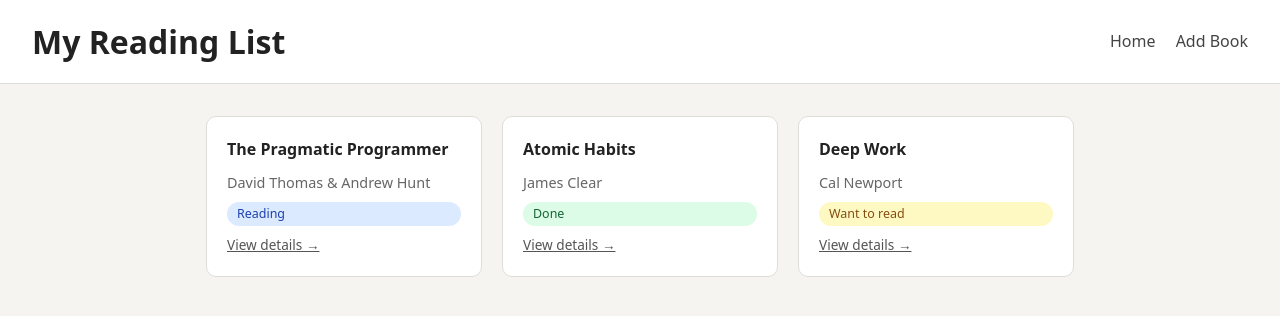
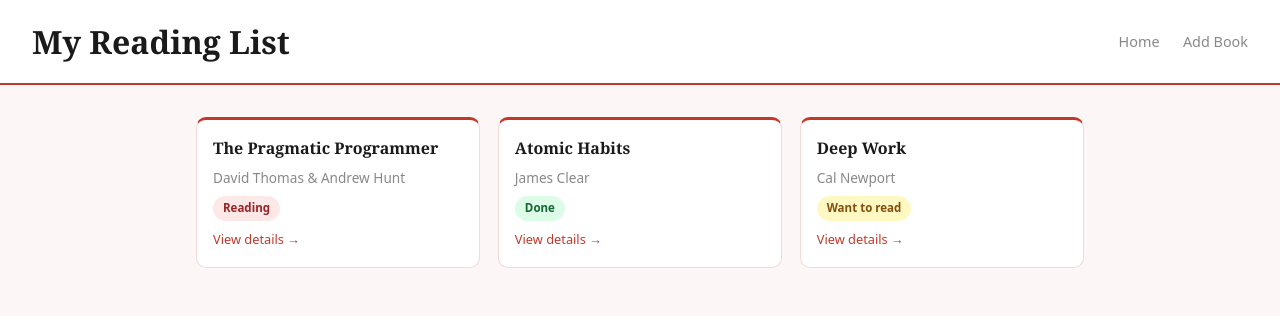
Before and after one commit to Menaka200224/ReadNook, a plain HTML site: page index.html in a window 1280 px wide. Drawn offline with Linux system fonts and the light colour scheme.

Commit message:
Brand: Readnook red theme applied

```diff
--- a/style.css
+++ b/style.css
@@ -1,65 +1,167 @@
+/* ── Readnook – Brand CSS v0.1 ── */
+
+:root {
+  --red:        #C0392B;
+  --red-light:  #fde8e8;
+  --red-border: #f0dada;
+  --bg:         #fdf6f6;
+  --text:       #1a1a1a;
+  --muted:      #888888;
+  --white:      #ffffff;
+}
+
 * { box-sizing: border-box; margin: 0; padding: 0; }
 
 body {
-  font-family: system-ui, sans-serif;
-  background: #f5f4f0;
-  color: #222;
+  font-family: Georgia, serif;
+  background: var(--bg);
+  color: var(--text);
   line-height: 1.6;
 }
 
+/* ── Header ── */
 header {
-  background: #fff;
+  background: var(--white);
+  border-bottom: 2px solid var(--red);
   padding: 1rem 2rem;
-  border-bottom: 1px solid #ddd;
   display: flex;
   justify-content: space-between;
   align-items: center;
 }
 
-nav a { margin-left: 1rem; color: #444; text-decoration: none; }
-nav a:hover { text-decoration: underline; }
+.logo {
+  font-size: 1.4rem;
+  font-weight: 700;
+  color: var(--red);
+  letter-spacing: -0.5px;
+  text-decoration: none;
+}
 
-main { max-width: 900px; margin: 2rem auto; padding: 0 1rem; }
+.logo span {
+  color: var(--text);
+  font-weight: 400;
+}
 
+nav a {
+  margin-left: 1.2rem;
+  color: var(--muted);
+  text-decoration: none;
+  font-family: system-ui, sans-serif;
+  font-size: 0.9rem;
+}
+
+nav a:hover { color: var(--red); }
+
+/* ── Main layout ── */
+main {
+  max-width: 920px;
+  margin: 2rem auto;
+  padding: 0 1rem;
+}
+
+.section-label {
+  font-family: system-ui, sans-serif;
+  font-size: 0.75rem;
+  letter-spacing: 0.07em;
+  text-transform: uppercase;
+  color: var(--muted);
+  font-weight: 500;
+  margin-bottom: 1rem;
+}
+
+/* ── Book grid ── */
 .book-grid {
   display: grid;
-  grid-template-columns: repeat(auto-fill, minmax(240px, 1fr));
-  gap: 1.25rem;
+  grid-template-columns: repeat(auto-fill, minmax(220px, 1fr));
+  gap: 1.1rem;
 }
 
+/* ── Book card ── */
 .book-card {
-  background: #fff;
-  border: 1px solid #e0ddd7;
+  background: var(--white);
+  border: 1px solid var(--red-border);
+  border-top: 3px solid var(--red);
   border-radius: 10px;
-  padding: 1.25rem;
+  padding: 1.1rem 1rem;
   display: flex;
   flex-direction: column;
   gap: 0.5rem;
+  transition: border-color 0.2s;
 }
 
-.book-card h2 { font-size: 1rem; font-weight: 600; }
-.author { color: #666; font-size: 0.9rem; }
+.book-card:hover {
+  border-color: var(--red);
+}
 
+.book-card h2 {
+  font-size: 1rem;
+  font-weight: 700;
+  color: var(--text);
+  line-height: 1.3;
+}
+
+.author {
+  color: var(--muted);
+  font-size: 0.85rem;
+  font-family: system-ui, sans-serif;
+}
+
+/* ── Status badges ── */
 .status {
   display: inline-block;
-  font-size: 0.78rem;
-  padding: 2px 10px;
+  font-size: 0.72rem;
+  padding: 3px 10px;
   border-radius: 999px;
-  font-weight: 500;
+  font-weight: 600;
+  font-family: system-ui, sans-serif;
+  width: fit-content;
 }
-.reading { background: #dbeafe; color: #1e40af; }
-.done    { background: #dcfce7; color: #166534; }
-.want    { background: #fef9c3; color: #854d0e; }
 
-.book-card a { font-size: 0.85rem; color: #555; margin-top: auto; }
+.reading { background: var(--red-light); color: #9b2226; }
+.done    { background: #dcfce7;          color: #166534; }
+.want    { background: #fef9c3;          color: #854d0e; }
 
+.book-card a {
+  font-size: 0.8rem;
+  color: var(--red);
+  font-family: system-ui, sans-serif;
+  margin-top: auto;
+  text-decoration: none;
+}
+
+.book-card a:hover { text-decoration: underline; }
+
+/* ── Book detail page ── */
 .book-detail {
-  background: #fff;
-  border: 1px solid #e0ddd7;
+  background: var(--white);
+  border: 1px solid var(--red-border);
+  border-top: 3px solid var(--red);
   border-radius: 10px;
   padding: 2rem;
-  max-width: 500px;
+  max-width: 520px;
   display: flex;
   flex-direction: column;
   gap: 0.75rem;
 }
+
+.book-detail h2 {
+  font-size: 1.3rem;
+  color: var(--text);
+}
+
+.book-detail p {
+  font-family: system-ui, sans-serif;
+  font-size: 0.9rem;
+  color: #444;
+}
+
+/* ── Footer ── */
+footer {
+  text-align: center;
+  padding: 2rem 1rem;
+  font-size: 0.78rem;
+  color: var(--muted);
+  font-family: system-ui, sans-serif;
+  border-top: 1px solid var(--red-border);
+  margin-top: 3rem;
+}
```
